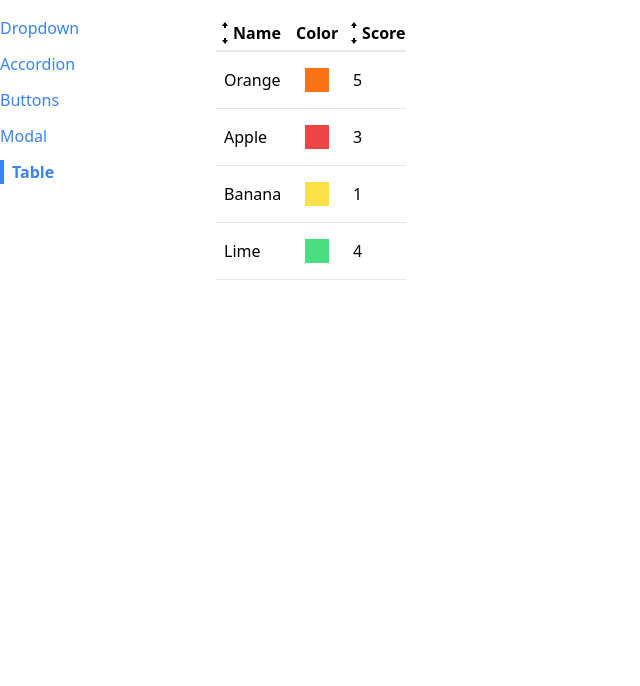
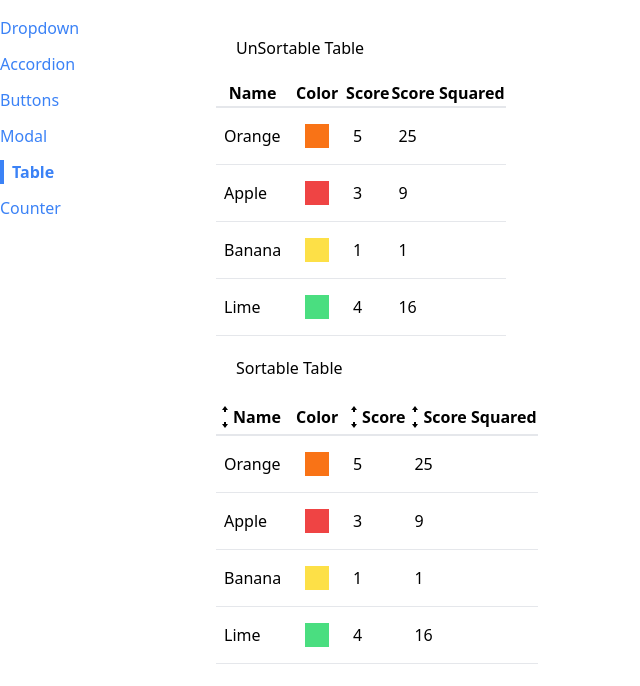
Before and after one commit to khale913/components, a React (Create React App) app: page /table in a window 1280 px wide. Shown: the top 686 px of the page, without its empty margins (0-640 px from the left). Built offline with nearby package versions, Linux system fonts and the light colour scheme.

Commit message:
init counter page andset init count

```diff
--- a/src/App.js
+++ b/src/App.js
@@ -5,6 +5,7 @@ import DropdownPage from "./pages/DropdownPage";
 import ButtonPage from "./pages/ButtonPage";
 import ModalPage from "./pages/ModalPage";
 import TablePage from "./pages/TablePage";
+import CounterPage from "./pages/CounterPage";
 function App() {
   return (
     <div className="container mx-auto grid grid-cols-6 gap-4 mt-4">
@@ -25,6 +26,9 @@ function App() {
         <Route path="/table">
           <TablePage />
         </Route>
+        <Route path="/counter">
+          <CounterPage initialCount={10}></CounterPage>
+        </Route>
       </div>
     </div>
   );
--- a/src/components/Sidebar.js
+++ b/src/components/Sidebar.js
@@ -8,6 +8,7 @@ function Sidebar() {
     { label: "Buttons", path: "/buttons" },
     { label: "Modal", path: "/modal" },
     { label: "Table", path: "/table" },
+    { label: "Counter", path: "/counter" },
   ];
 
   const renderedLinks = links.map((link) => {
--- a/src/components/SortableTable.js
+++ b/src/components/SortableTable.js
@@ -9,6 +9,12 @@ function SortableTable(props) {
   const { config, data } = props;
 
   const handleClick = (label) => {
+    if (sortBy && label !== sortBy) {
+      setSortOrder("asc");
+      setSortBy(label);
+      return;
+    }
+
     if (sortOrder === null) {
       setSortOrder("asc");
       setSortBy(label);
--- /dev/null
+++ b/src/pages/CounterPage.js
@@ -0,0 +1,23 @@
+import React, { useState, useEffect } from "react";
+import Button from "../components/Button";
+
+function CounterPage({ initialCount }) {
+  const [count, setCount] = useState(initialCount);
+
+  useEffect(() => {
+    console.log(count);
+  }, [count]);
+
+  const handleClick = () => {
+    setCount(count + 1);
+  };
+
+  return (
+    <div>
+      <h1>Count is {count}</h1>
+      <Button onClick={handleClick}>Increment</Button>
+    </div>
+  );
+}
+
+export default CounterPage;
--- a/src/pages/TablePage.js
+++ b/src/pages/TablePage.js
@@ -1,6 +1,7 @@
 import React from "react";
 // import Table from "../components/Table";
 import SortableTable from "../components/SortableTable";
+import Table from "../components/Table";
 function TablePage() {
   const data = [
     { name: "Orange", color: "bg-orange-500", score: 5 },
@@ -24,6 +25,11 @@ function TablePage() {
       render: (fruit) => fruit.score,
       sortValue: (fruit) => fruit.score,
     },
+    {
+      label: "Score Squared",
+      render: (fruit) => fruit.score ** 2,
+      sortValue: (fruit) => fruit.score ** 2,
+    },
   ];
 
   const keyFn = (fruit) => {
@@ -32,6 +38,9 @@ function TablePage() {
 
   return (
     <div>
+      <h1 className="p-5">UnSortable Table</h1>
+      <Table data={data} config={config} keyFn={keyFn} />
+      <h1 className="p-5">Sortable Table</h1>
       <SortableTable data={data} config={config} keyFn={keyFn}></SortableTable>
     </div>
   );
```
